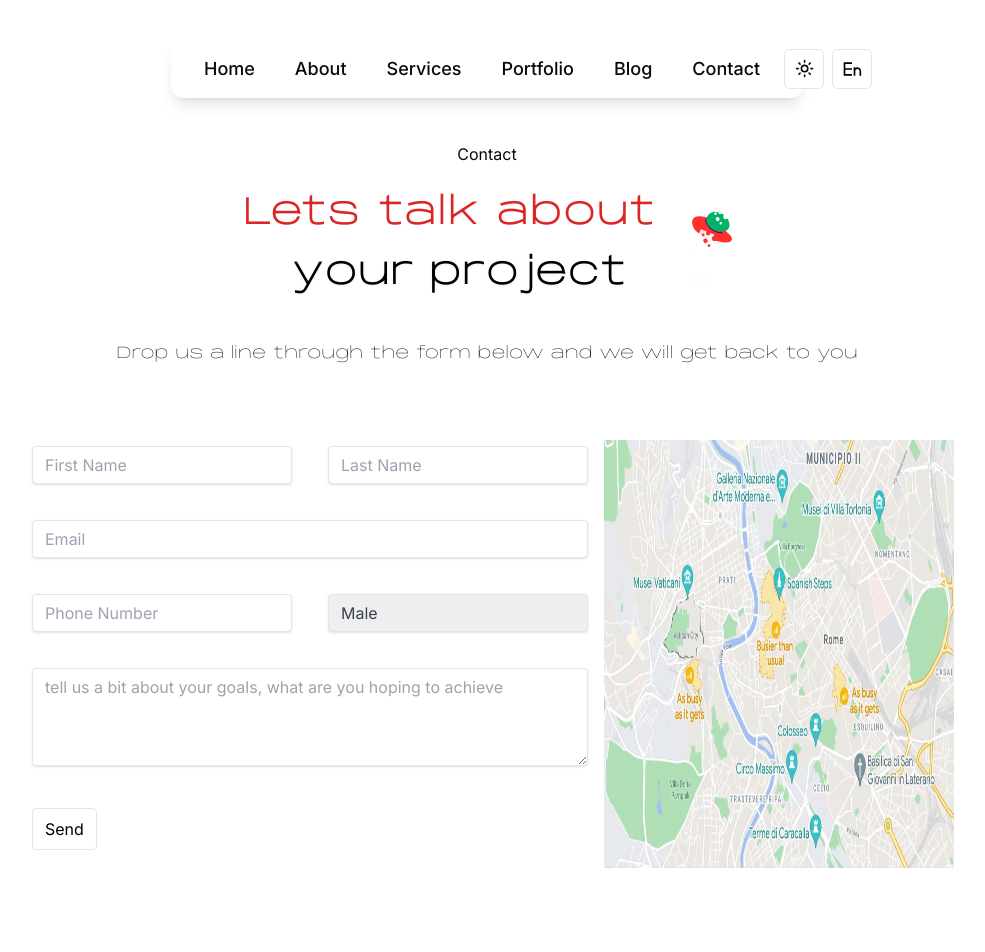
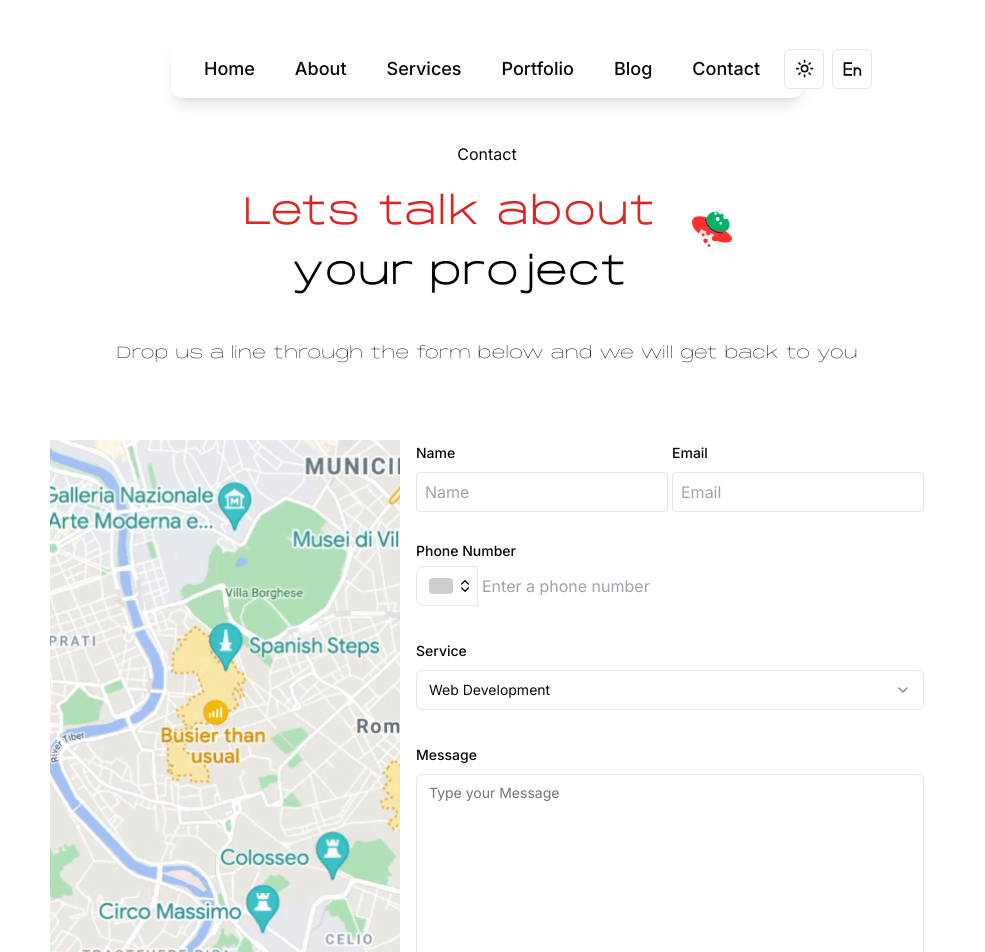
Before and after one commit to Itsbrandria/brandria, a Next.js app: page /en/contact in a window 1280 px wide. Shown: the top 952 px of the page, without its empty margins (153-1138 px from the left). Built offline with nearby package versions, Linux system fonts and the light colour scheme.

Commit message:
feat: extract form to component and use it in contact page

```diff
--- a/src/app/[locale]/contact/page.tsx
+++ b/src/app/[locale]/contact/page.tsx
@@ -4,17 +4,118 @@ import React from 'react'
 import Balancer from 'react-wrap-balancer';
 import Image from "next/image";
 import GradualSpacing from '@/components/magicui/gradual-spacing';
-import FAQ from '@/components/landing/faq';
 import { Accordion, AccordionContent, AccordionItem, AccordionTrigger } from '@/components/ui/accordion';
 import { BadgeCheck } from 'lucide-react';
-import MouseFollower from '@/components/MouseFollower';
+import { OurForm } from '@/components/contact-form';
 
 
-export default function page() {
-  // eslint-disable-next-line react-hooks/rules-of-hooks
+export default function Page() {
   const t = useTranslations("Contact");
-  // eslint-disable-next-line react-hooks/rules-of-hooks
   const locale = useLocale();
+
+  return (
+    <main className="py-16 sm:py-36 flex flex-col gap-10 sm:gap-20">
+      <div className="flex px-4 sm:px-14 flex-col gap-8 sm:gap-16">
+        <BlurFade inView delay={0.1}>
+          <div className='leading-loose flex flex-col justify-center gap-6'>
+            <span className='lg:max-w-5xl mx-auto space-y-4'>{t("h")}</span>
+            <div className='flex justify-center items-center gap-4'>
+              <div className='flex flex-col gap-0'>
+                {locale === "en" ?
+                  <>
+                    <h1 className='text-red-600 text-2xl font-bold ltr:tracking-wider sm:text-5xl md:text-4xl text-center'>{t("h2")}</h1>
+                    <GradualSpacing className="font-display text-center text-2xl font-bold tracking-[-0.1em]  text-black dark:text-white sm:text-5xl md:text-4xl md:leading-[5rem]"
+                      text={t("h2N")} />
+                  </> : <>
+                    <h1 className='text-4xl font-bold ltr:tracking-wider sm:text-5xl md:text-6xl text-center'>{t("h2")}</h1>
+                    <h1 className='text-4xl font-bold ltr:tracking-wider sm:text-5xl md:text-6xl text-center'>{t("h2N")}</h1>
+                  </>}
+              </div>
+              <Image
+                src="/Alien.svg"
+                alt="Blue Tree"
+                width={60}
+                height={60}
+              />
+            </div>
+            <h5 className='lg:max-w-5xl mx-auto space-y-4'>{t("p")}</h5>
+          </div>
+        </BlurFade>
+        <section className='flex gap-4 justify-center align-middle flex-col lg:flex-row rtl:flex-row-reverse'>
+
+          <Image
+            src="/Map.png"
+            alt="Blue Tree"
+            width={350}
+            height={800}
+            className='object-cover'
+            unoptimized
+          />
+          <OurForm />
+        </section>
+        <section className="border rounded-lg border-white px-10 py-10">
+          <div>
+            <h2 className="!mt-0 text-3xl font-bold tracking-tighter sm:text-3xl md:text-4xl ">
+              {
+                locale === 'en' ? <>
+                  FAQ
+                </> : <>
+                  الأسئلة الأكثر شيوعا
+                </>
+              }
+            </h2>
+            <div className="not-prose mt-2 flex flex-col gap-4 md:mt-5">
+              {content.map((item, index) => (
+                <Accordion key={index} type="single" collapsible>
+                  <AccordionItem
+                    value={locale === 'en' ? item.question : item.questionAR}
+                    className="rounded-md px-4 transition-all hover:bg-muted/50 !border-b-0">
+
+                    <div className='flex'>
+                      <BadgeCheck className='relative top-4 right-2' />
+                      <AccordionTrigger className="ltr:text-left rtl:text-start hover:no-underline text-xl lg:text-xl leading-normal ">
+                        {locale === 'en' ? item.question : item.questionAR}
+                      </AccordionTrigger>
+                    </div>
+
+                    <AccordionContent className="lg:text-xl text-lg leading-relaxed">
+                      <Balancer>
+                        {
+                          locale === 'en' ? item.answer : item.answerAR
+
+                        }
+
+                      </Balancer>
+                    </AccordionContent>
+                  </AccordionItem>
+                </Accordion>
+              ))}
+            </div>
+          </div>
+        </section>
+        <BlurFade inView delay={0.3}>
+          <div className='flex flex-col mx-4 sm:mx-40'>
+            <h4>{locale === "en" ? ListText.subTitle : ListText.subTitleAR}</h4>
+            <ul className='list-image-[url(/badge-check.svg)]'>
+              <li>{locale === "en" ? ListText.element1 : ListText.element1AR}</li>
+              <li>{locale === "en" ? ListText.element2 : ListText.element2AR}</li>
+              <li>{locale === "en" ? ListText.element3 : ListText.element3AR}</li>
+            </ul>
+          </div>
+        </BlurFade>
+      </div>
+    </main>
+  )
+}
+
+
+
+
+
+
+
+
+
 
 const ListText =
 {
@@ -28,22 +129,6 @@ export default function page() {
   element3AR: "إذا كانت لديك مشكلات أو شكاوى بخصوص جودة الخدمة أو الفواتير أو الفوترة أو مخاوف بشأن سياساتنا، يرجى التواصل معنا في أي وقت من خلال زر إرسال رسالة داخل منتج أو إرسال بريد إلكتروني إلى security@brandira.com.",
 };
 
-  const inputPlaceHolders = {
-    fName: "First Name",
-    lName: "Last Name",
-    email: "Email",
-    PhoneNum: "Phone Number",
-    gender: { male: "Male", female: "Female" },
-    textArea: "tell us a bit about your goals, what are you hoping to achieve",
-    Btn: "Send",
-    fNameAR: "الإسم",
-    lNameAR: "إسم العائله",
-    emailAR: "الإيميل",
-    PhoneNumAR: "رقم الهاتف",
-    genderAR: { male: "رجل", female: "إمرأه" },
-    textAreaAR: "أخبرنا قليلاً عن أهدافك، ماذا تأمل أن تحقق؟",
-    BtnAR: "إرسل"
-  };
 
 type FAQItem = {
   question: string;
@@ -107,175 +192,3 @@ export default function page() {
   },
 
 ];
-  return (
-    <main className="py-16 sm:py-36 flex flex-col gap-10 sm:gap-20">
-      <div className="flex px-4 sm:px-14 flex-col gap-8 sm:gap-16">
-        <BlurFade inView delay={0.1}>
-          <div className='leading-loose flex flex-col justify-center gap-6'>
-            <span className='lg:max-w-5xl mx-auto space-y-4'>{t("h")}</span>
-            <div className='flex justify-center items-center gap-4'>
-              <div className='flex flex-col gap-0'>
-                {locale === "en" ?
-                  <>
-                    <h1 className='text-red-600 text-2xl font-bold ltr:tracking-wider sm:text-5xl md:text-4xl text-center'>{t("h2")}</h1>
-                    <GradualSpacing className="font-display text-center text-2xl font-bold tracking-[-0.1em]  text-black dark:text-white sm:text-5xl md:text-4xl md:leading-[5rem]"
-                      text={t("h2N")} />
-                  </> : <>
-                    <h1 className='text-4xl font-bold ltr:tracking-wider sm:text-5xl md:text-6xl text-center'>{t("h2")}</h1>
-                    <h1 className='text-4xl font-bold ltr:tracking-wider sm:text-5xl md:text-6xl text-center'>{t("h2N")}</h1>
-                  </>}
-              </div>
-              <Image
-                src="/Alien.svg"
-                alt="Blue Tree"
-                width={60}
-                height={60}
-              />
-            </div>
-            <h5 className='lg:max-w-5xl mx-auto space-y-4'>{t("p")}</h5>
-          </div>
-        </BlurFade>
-        <section className='flex gap-1 justify-center align-middle'>
-          <form className='grid grid-cols-1 sm:grid-cols-2 gap-2 sm:gap-3 '>
-            <div className='p-3 col-span-1 sm:col-span-1'>
-              <BlurFade inView delay={0.5}>
-                <input
-                  id="1"
-                  type="text"
-                  placeholder={locale === "en" ? inputPlaceHolders.fName : inputPlaceHolders.fNameAR}
-                  className="shadow appearance-none border rounded w-full py-2 px-3 text-gray-700 leading-tight focus:outline-none focus:shadow-outline"
-                />
-              </BlurFade>
-            </div>
-            <div className='p-3 col-span-1 sm:col-span-1'>
-              <BlurFade inView delay={0.6}>
-                <input
-                  id="2"
-                  type="text"
-                  placeholder={locale === "en" ? inputPlaceHolders.lName : inputPlaceHolders.lNameAR}
-                  className="shadow appearance-none border rounded w-full py-2 px-3 text-gray-700 leading-tight focus:outline-none focus:shadow-outline"
-                />
-              </BlurFade>
-            </div>
-
-            <div className='p-3 col-span-1 sm:col-span-2'>
-              <BlurFade inView delay={0.7}>
-                <input
-                  id="3"
-                  type="email"
-                  placeholder={locale === "en" ? inputPlaceHolders.email : inputPlaceHolders.emailAR}
-                  className="shadow appearance-none border rounded w-full py-2 px-3 text-gray-700 leading-tight focus:outline-none focus:shadow-outline"
-                />
-              </BlurFade>
-            </div>
-
-            <div className='p-3 col-span-1 sm:col-span-1'>
-              <BlurFade inView delay={0.1}>
-                <input
-                  id="4"
-                  type="number"
-                  placeholder={locale === "en" ? inputPlaceHolders.PhoneNum : inputPlaceHolders.PhoneNumAR}
-                  className="shadow appearance-none border rounded w-full py-2 px-3 text-gray-700 leading-tight focus:outline-none focus:shadow-outline"
-                />
-              </BlurFade>
-            </div>
-            <div className='p-3 col-span-1 sm:col-span-1'>
-              <BlurFade inView delay={0.1}>
-                <select name="gender" id="gender" className="shadow appearance-none border rounded w-full py-2 px-3 text-gray-700 leading-tight focus:outline-none focus:shadow-outline">
-                  <option value="Male">{locale === "en" ? inputPlaceHolders.gender.male : inputPlaceHolders.genderAR.male}</option>
-                  <option value="Female">{locale === "en" ? inputPlaceHolders.gender.female : inputPlaceHolders.genderAR.female}</option>
-                </select>
-                {/* <input
-              id="5"
-              type="text"
-              placeholder={locale === "en" ? inputPlaceHolders.gender : inputPlaceHolders.genderAR}
-              className="shadow appearance-none border rounded w-full py-2 px-3 text-gray-700 leading-tight focus:outline-none focus:shadow-outline"
-            /> */}
-              </BlurFade>
-            </div>
-            <div className='p-3 col-span-1 sm:col-span-2'>
-              <BlurFade inView delay={0.1}>
-                <textarea name="Message" id="6" rows={4}
-                  placeholder={locale === "en" ? inputPlaceHolders.textArea : inputPlaceHolders.textAreaAR}
-                  className="shadow appearance-none border rounded w-full py-2 px-3 text-gray-700 leading-tight focus:outline-none focus:shadow-outline"
-                />
-              </BlurFade>
-            </div>
-            <div className='p-3 col-span-1'>
-              <BlurFade inView delay={0.1}>
-                <input type="submit" value={locale === "en" ? inputPlaceHolders.Btn : inputPlaceHolders.BtnAR} className='border rounded py-2 px-3 bg-white text-black cursor-pointer' />
-              </BlurFade>
-            </div>
-          </form>
-          <Image
-            src="/Map.png"
-            alt="Blue Tree"
-            width={350}
-            height={800}
-          />
-        </section>
-        {/* <div className='w-full bg-slate-500 h-96 flex flex-col justify-evenly items-center'>
-          <Image
-            src="/CyanFlower.svg"
-            alt="Blue Tree"
-            width={60}
-            height={60}
-          />
-          <h1 className=' text-red-700 text-2xl font-bold ltr:tracking-wider sm:text-5xl md:text-4xl'>Questions you may have.</h1>
-        </div> */}
-
-        <section className="border rounded-lg border-white px-10 py-10">
-            <div>
-              <h2 className="!mt-0 text-3xl font-bold tracking-tighter sm:text-3xl md:text-4xl ">
-                {
-                  locale === 'en' ? <>
-                    FAQ
-                  </> : <>
-                    الأسئلة الأكثر شيوعا
-                  </>
-                }
-              </h2>
-
-              <div className="not-prose mt-2 flex flex-col gap-4 md:mt-5">
-                {content.map((item, index) => (
-                  <Accordion key={index} type="single" collapsible>
-                    <AccordionItem
-                      value={locale === 'en' ? item.question : item.questionAR}
-                      className="rounded-md px-4 transition-all hover:bg-muted/50 !border-b-0">
-
-                      <div className='flex'>
-                        <BadgeCheck className='relative top-4 right-2' />
-                        <AccordionTrigger className="ltr:text-left rtl:text-start hover:no-underline text-xl lg:text-xl leading-normal ">
-                          {locale === 'en' ? item.question : item.questionAR}
-                        </AccordionTrigger>
-                      </div>
-
-                      <AccordionContent className="lg:text-xl text-lg leading-relaxed">
-                        <Balancer>
-                          {
-                            locale === 'en' ? item.answer : item.answerAR
-
-                          }
-
-                        </Balancer>
-                      </AccordionContent>
-                    </AccordionItem>
-                  </Accordion>
-                ))}
-              </div>
-            </div>
-        </section>
-        <BlurFade inView delay={0.3}>
-          <div className='flex flex-col mx-4 sm:mx-40'>
-            <h4>{locale === "en" ? ListText.subTitle : ListText.subTitleAR}</h4>
-            <ul className='list-image-[url(/badge-check.svg)]'>
-              <li>{locale === "en" ? ListText.element1 : ListText.element1AR}</li>
-              <li>{locale === "en" ? ListText.element2 : ListText.element2AR}</li>
-              <li>{locale === "en" ? ListText.element3 : ListText.element3AR}</li>
-            </ul>
-          </div>
-        </BlurFade>
-      </div>
-    </main>
-  )
-}
--- a/src/components/StarryNight.tsx
+++ b/src/components/StarryNight.tsx
@@ -1,6 +1,5 @@
 "use client"
 import React, { ReactNode } from 'react';
-import { motion, useMotionTemplate, useMotionValue, animate } from 'framer-motion';
 import { Stars } from '@react-three/drei';
 import { Canvas } from '@react-three/fiber';
 
```
Also changed, not shown: src/components/contact-form.tsx (+3 -36 lines), src/components/cred-form.tsx (added, +46 -0 lines), src/components/landing/cta.tsx (+2 -12 lines). Lines whose indentation alone changed are shown as unchanged.
